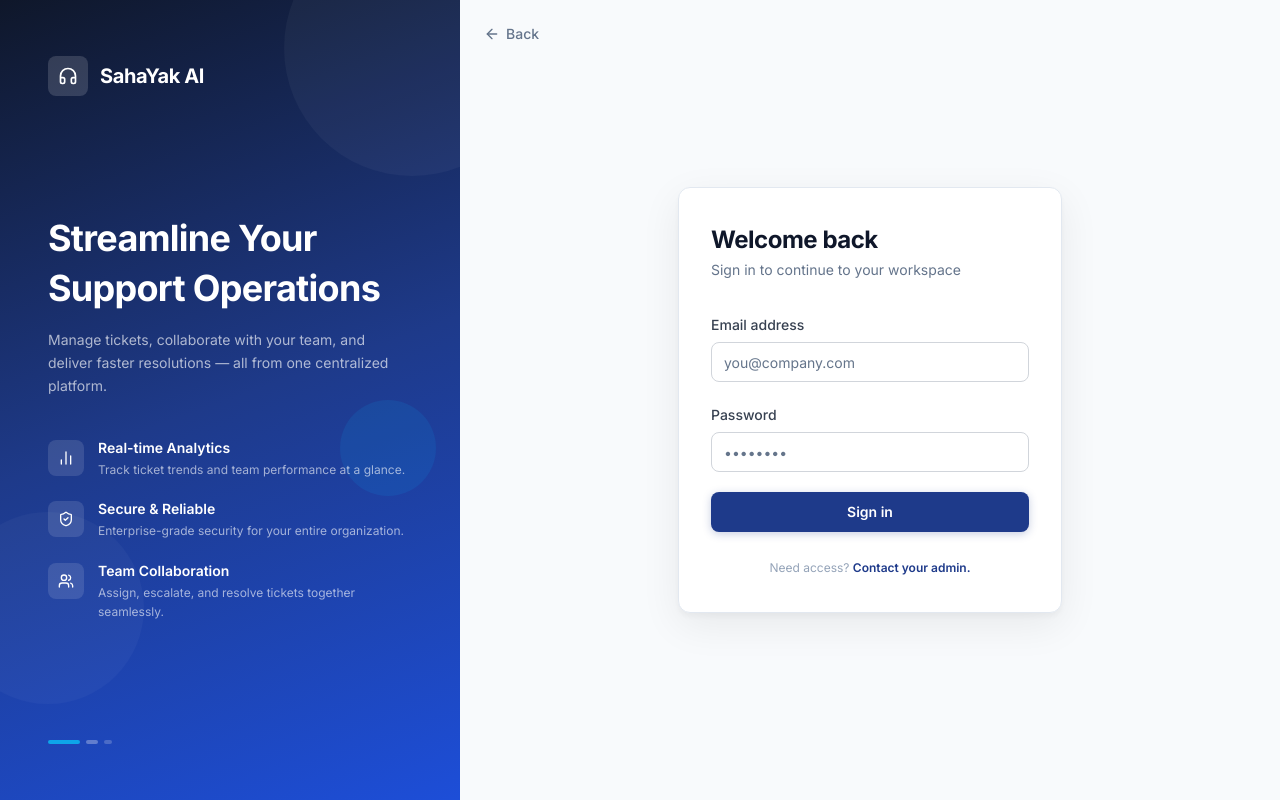
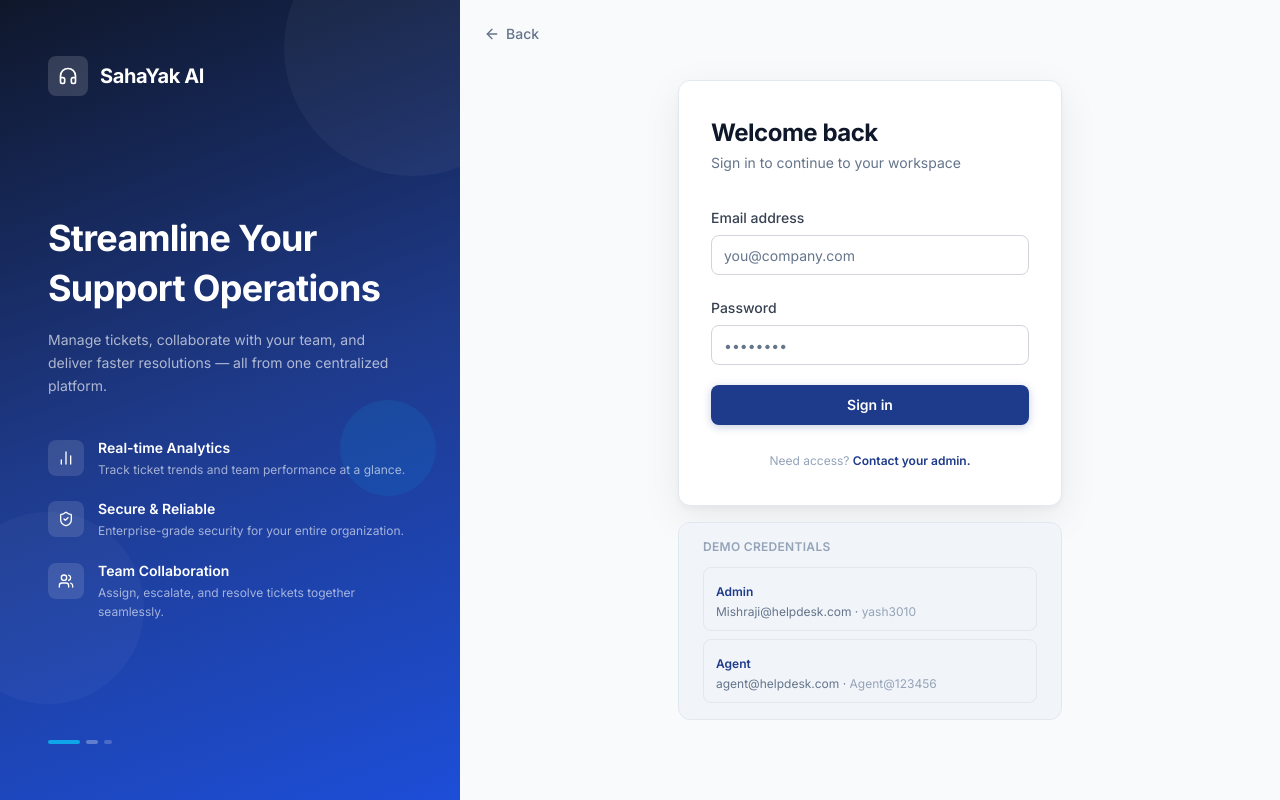
Before and after one commit to Dead3010/SahaYak, a React (Vite) app in the folder frontend/: page /login in a window 1280 px wide. Built offline with nearby package versions, Linux system fonts and the light colour scheme.

Commit message:
Add demo credentials section to login page

```diff
--- a/frontend/src/pages/Login.tsx
+++ b/frontend/src/pages/Login.tsx
@@ -185,6 +185,31 @@ export default function Login() {
               </span>
             </p>
           </div>
+
+          {/* Demo credentials */}
+          <div className="mt-4 rounded-xl px-6 py-4" style={{ backgroundColor: '#f1f5f9', border: '1px solid #e2e8f0' }}>
+            <p className="text-xs font-semibold uppercase tracking-wide mb-3" style={{ color: '#94a3b8' }}>Demo credentials</p>
+            <div className="space-y-2">
+              {[
+                { role: 'Admin', email: 'Mishraji@helpdesk.com', password: 'yash3010' },
+                { role: 'Agent', email: 'agent@helpdesk.com', password: 'Agent@123456' },
+              ].map(({ role, email, password }) => (
+                <button
+                  key={role}
+                  type="button"
+                  onClick={() => { setEmail(email); setPassword(password); }}
+                  className="w-full text-left rounded-lg px-3 py-2.5 transition-colors duration-150 hover:bg-white"
+                  style={{ border: '1px solid #e2e8f0' }}
+                >
+                  <span className="text-xs font-semibold" style={{ color: '#1e3a8a' }}>{role}</span>
+                  <div className="text-xs mt-0.5" style={{ color: '#64748b' }}>
+                    {email} · <span style={{ color: '#94a3b8' }}>{password}</span>
+                  </div>
+                </button>
+              ))}
+            </div>
+          </div>
+
         </div>
       </div>
     </div>
```
